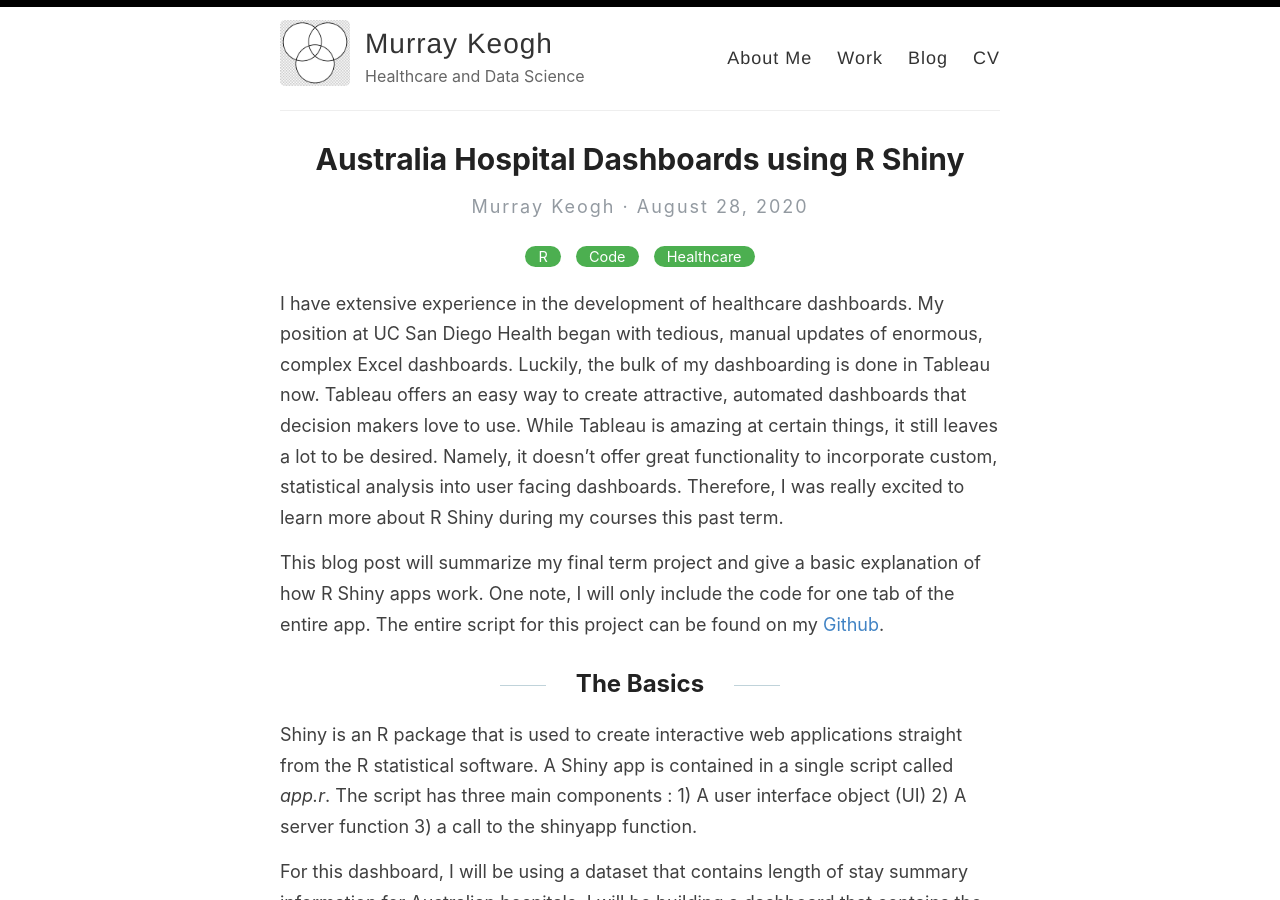
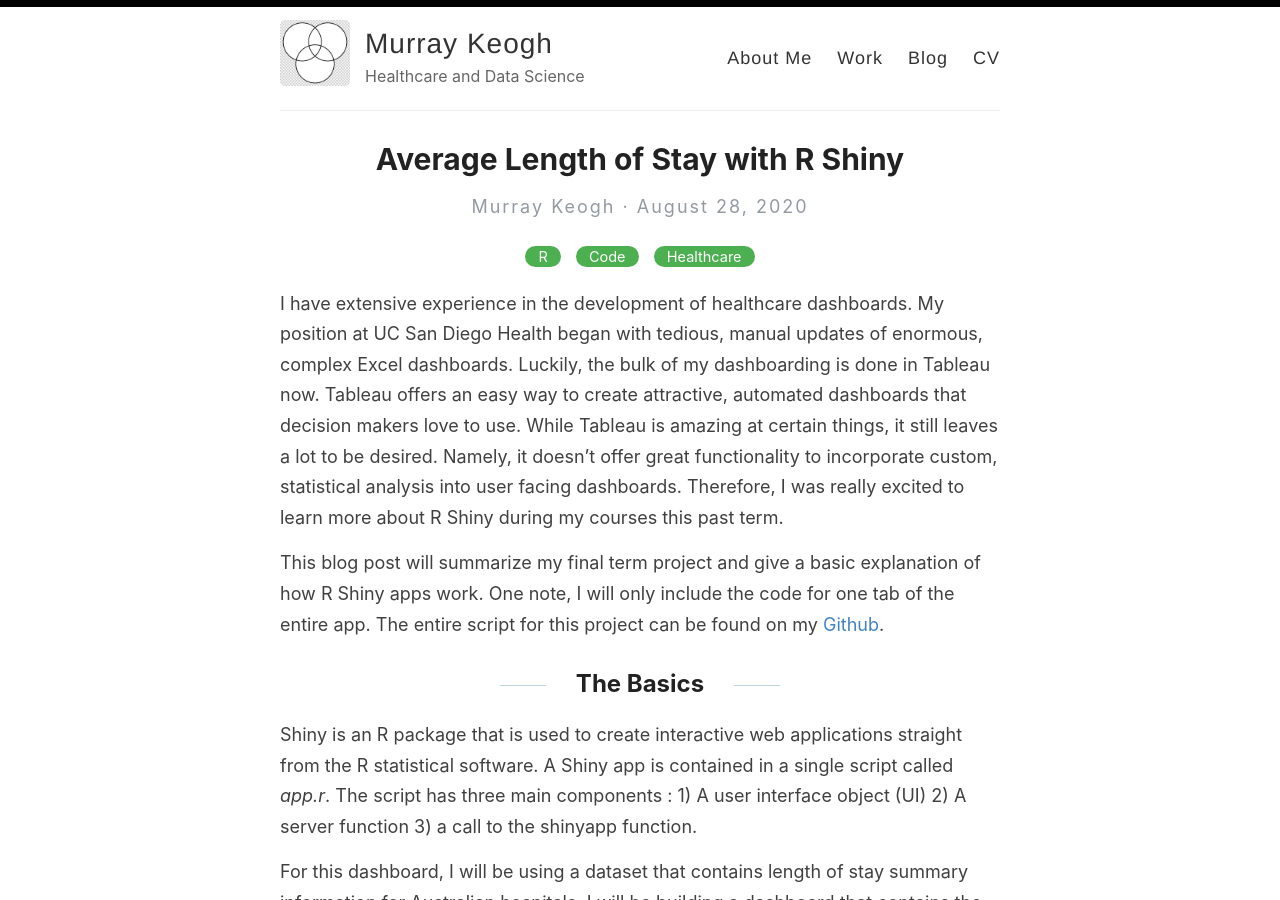
Before and after one commit to Murrkeys/Murrkeys.github.io, a Jekyll site: the page built from _posts/2020-8-28-oz-hosp-shiny.md, in a window 1280 px wide and 900 px high. Built offline with Jekyll 4.4.1, drawn with Linux system fonts in a browser that asks for light colours.

Commit message:
Update 2020-8-28-oz-hosp-shiny.md

```diff
--- a/_posts/2020-8-28-oz-hosp-shiny.md
+++ b/_posts/2020-8-28-oz-hosp-shiny.md
@@ -1,6 +1,6 @@
 ---
 layout: post
-title: Australia Hospital Dashboards using R Shiny
+title: Average Length of Stay with R Shiny
 categories: [R,Code,Healthcare]
 ---
 
```
